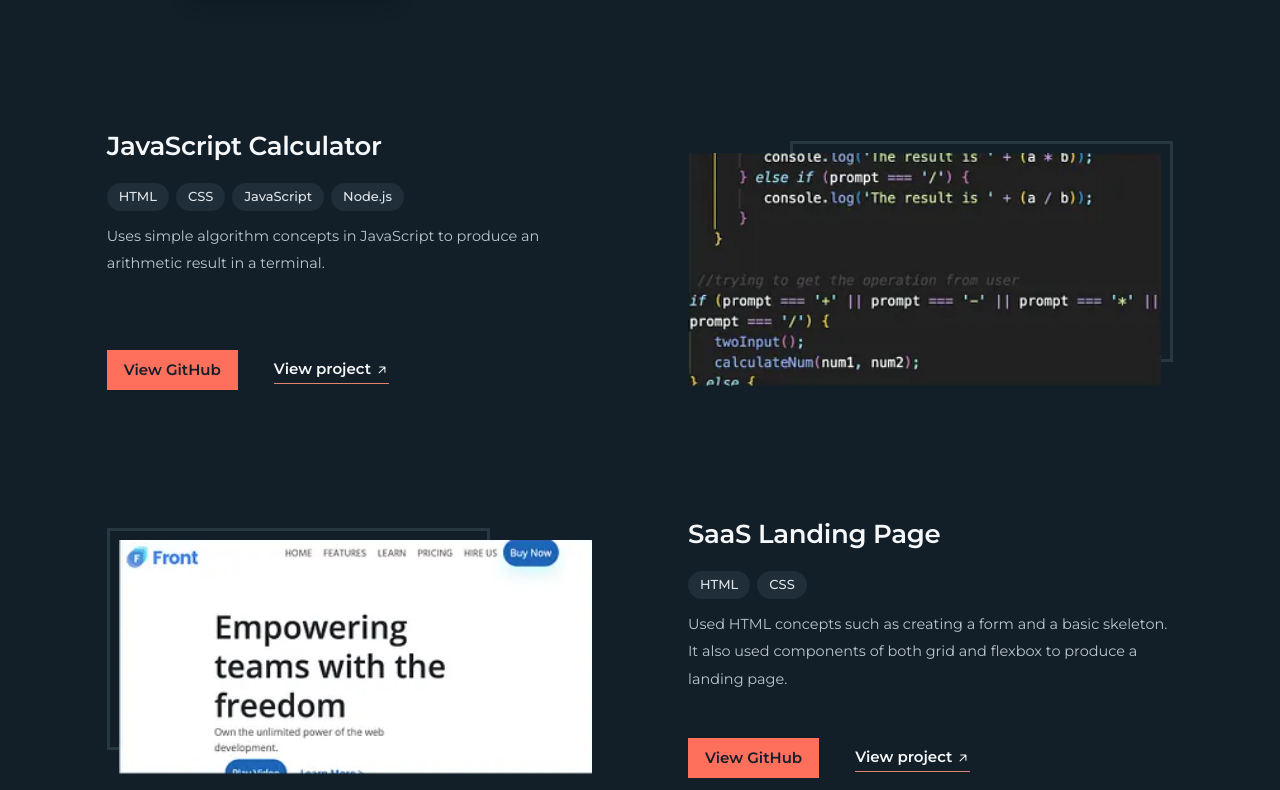
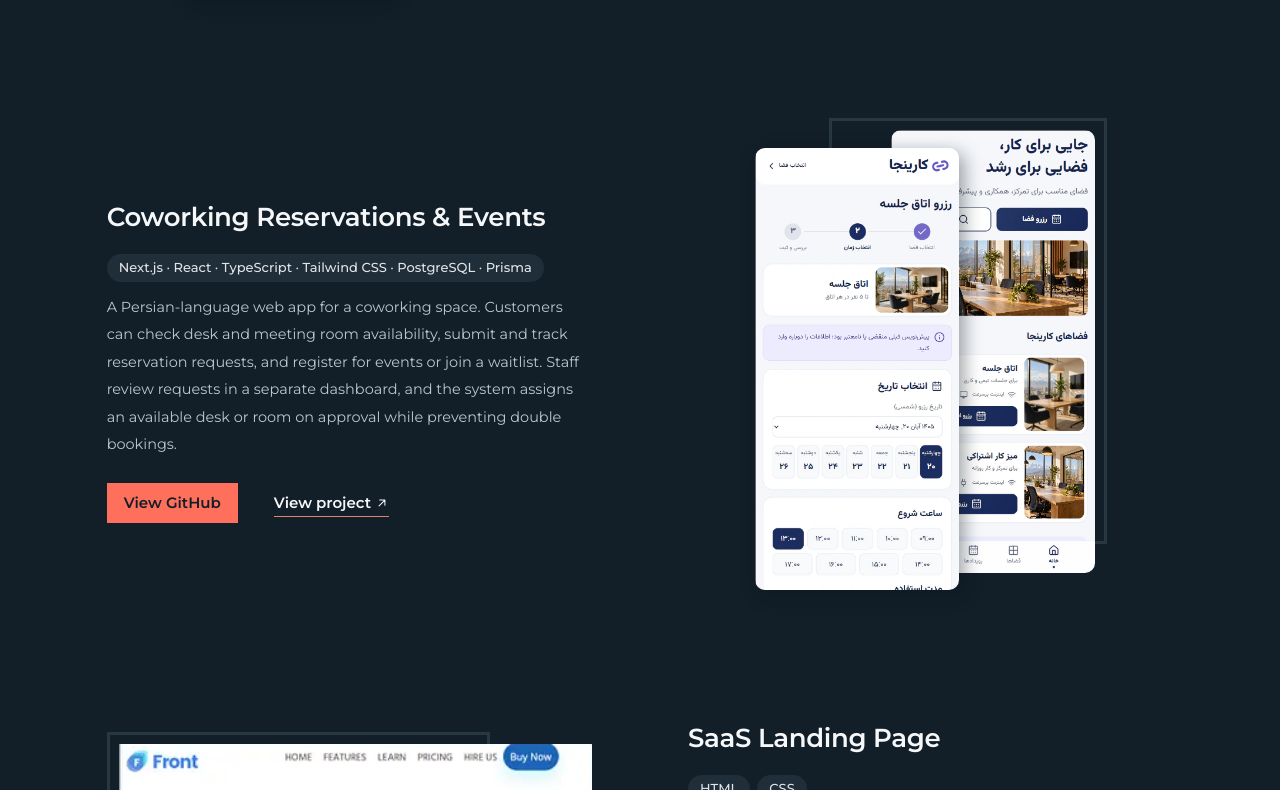
Before and after one commit to amir-rafigh/amir-rafigh-website, a Next.js app: page / in a window 1280 px wide. Shown: the part 2371-3161 px from the top of the page. Built offline with nearby package versions, Linux system fonts and the light colour scheme.

Commit message:
Add coworking project details, including updated title, description, and images; introduce new portfolio images for homepage and reservation screen.

```diff
--- a/src/data/portfolio.ts
+++ b/src/data/portfolio.ts
@@ -95,19 +95,25 @@ export const projects: Project[] = [
       },
     },
     repositoryUrl: "",
-    demoUrl: "",
+    demoUrl: "https://cake-custom.vercel.app/",
   },
   {
     id: "javascript-calculator",
-    title: "JavaScript Calculator",
-    technologies: ["HTML", "CSS", "JavaScript", "Node.js"],
+    title: "Coworking Reservations & Events",
+    technologies: ["Next.js · React · TypeScript · Tailwind CSS · PostgreSQL · Prisma"],
     description:
-      "Uses simple algorithm concepts in JavaScript to produce an arithmetic result in a terminal.",
+     "A Persian-language web app for a coworking space. Customers can check desk and meeting room availability, submit and track reservation requests, and register for events or join a waitlist. Staff review requests in a separate dashboard, and the system assigns an available desk or room on approval while preventing double bookings.",
     image: {
-      src: "/portfolio/javascript-calculator.webp",
-      alt: "JavaScript code that reads an operator and calculates the result",
-      width: 374,
-      height: 184,
+      src: "/portfolio/coworking-home.webp",
+      alt: "Persian coworking homepage showing a meeting room and a shared desk",
+      width: 347,
+      height: 754,
+      overlay: {
+        src: "/portfolio/coworking-room-reservation.webp",
+        alt: "Meeting room reservation screen with date and start time options",
+        width: 347,
+        height: 752,
+      },
     },
     repositoryUrl: "",
     demoUrl: "",
```
Also changed, not shown: public/portfolio/coworking-home.webp (added), public/portfolio/coworking-room-reservation.webp (added).
